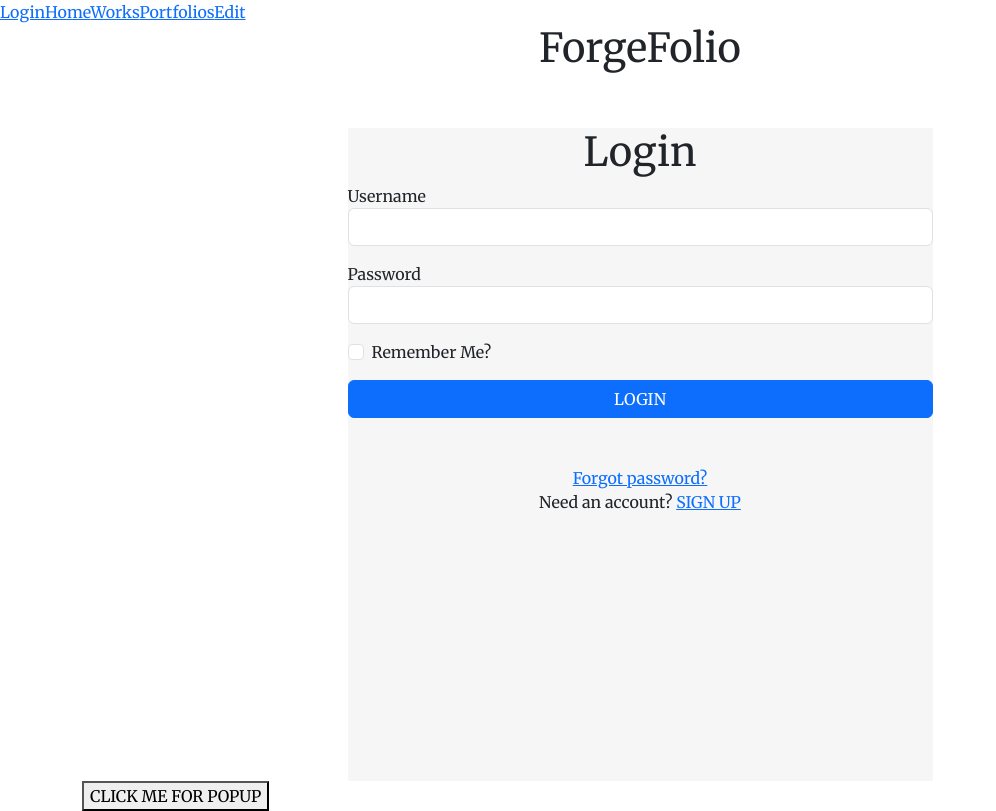
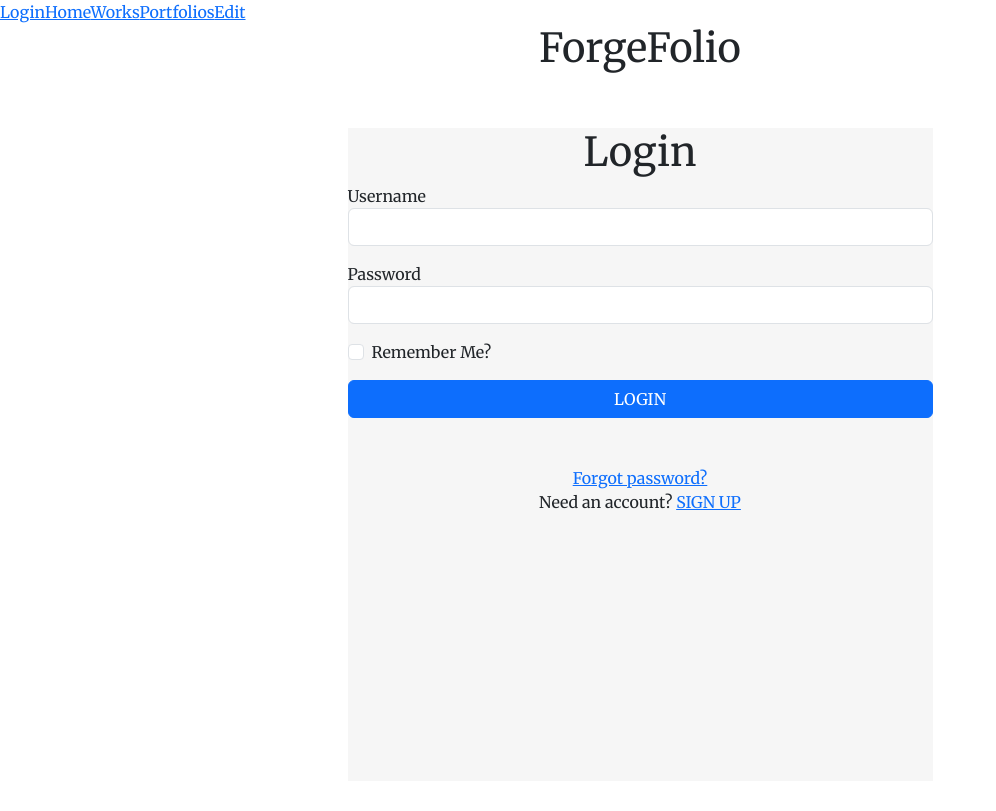
Before and after one commit to shobGup/ForgeFolio, a React (Create React App) app: page / in a window 1280 px wide. Shown: the whole page, without its empty margins (0-996 px from the left). Built offline with nearby package versions, Linux system fonts and the light colour scheme.

Commit message:
moved popup to home page

```diff
--- a/src/pages/Home.js
+++ b/src/pages/Home.js
@@ -1,6 +1,9 @@
-import React from 'react';
+import React, {useState, useRef} from 'react';
 import Image from '../components/Image/Image.js';
 import HomeHeader from '../components/Home Page/HomeHeader.js';
+import Popup from "../components/Popup/Popup";
+import AddWorkPage1 from "../components/AddWork/AddWorkPage1";
+import AddWorkPage2 from "../components/AddWork/AddWorkPage2";
 import './styles/Home.css';
 
 
@@ -25,13 +28,27 @@ const Home = () => {
         .sort((a, b) => new Date(b.createdDate) - new Date(a.createdDate))
         .slice(0, 2);
 
+    const [addWorkPopup, setAddWorkPopup] = useState(false);
+    const [addWorkPage, setAddWorkPage] = useState(0);
+    {/* File Upload */}
+    {/* https://www.youtube.com/shorts/AmtAueCqDX4 */}
+    const ref = useRef();
+    const [file, setFile] = useState(null);
+
     return (
         <div>
             <HomeHeader/>
             <div className="titles">Works</div>
             <div className='images-container'>
                 <div className="add-button-container">
-                    <button className="add-button">+</button>
+                <input type="file" ref={ref} hidden/>
+                <button className="add-button" onClick={() => {
+                    setFile(null);
+                    ref.current.click();
+                    ref.current.onchange = (_) => {
+                        setFile(ref.current.files[0]);
+                        setAddWorkPopup(true);
+                };}}>+</button>
                     <div className="add-button-text">New Work</div>
                 </div>
                 {recentWorks.map((work) => (
@@ -48,8 +65,8 @@ const Home = () => {
             <div className="titles">Portfolios</div>
             <div className='images-container'>
                 <div className="add-button-container">
-                    <button className="add-button">+</button>
-                    <div className="add-button-text">New Portfolio</div>
+                <button className="add-button">+</button>
+                <div className="add-button-text">New Portfolio</div>
                 </div>
                 {recentPortfolios.map((portfolio) => (
                     <Image key={portfolio.title} work={portfolio} />
@@ -62,6 +79,11 @@ const Home = () => {
                     <div className="see-all-container"></div>
                 )}
             </div>
+            <Popup trigger={addWorkPopup} closePopup={() => {setAddWorkPopup(false); setFile(null); ref.current.value = null; setAddWorkPage(0);}}>
+                {
+                    addWorkPage === 0 ? <AddWorkPage1 file={file} setNextPage={setAddWorkPage}/> : <AddWorkPage2 file={file} setNextPage={setAddWorkPage}/>
+                }
+            </Popup>
         </div>
     );
 }
--- a/src/pages/Login.js
+++ b/src/pages/Login.js
@@ -1,30 +1,14 @@
-import React, {useState, useRef} from "react";
+import React from "react";
 import { useNavigate } from "react-router-dom";
 
 import "../styles/Login.css";
-import Popup from "../components/Popup/Popup";
-import AddWorkPage1 from "../components/AddWork/AddWorkPage1";
-import AddWorkPage2 from "../components/AddWork/AddWorkPage2";
-
 const Login = () => {
     const navigate = useNavigate();
-    const ref = useRef();
 
     const handleSubmit = (e) => {
         e.preventDefault();
         navigate("/home")
     }
-
-    const [buttonPopup, setButtonPopup] = useState(false);
-
-    {/* File Upload */}
-    {/* https://www.youtube.com/shorts/AmtAueCqDX4 */}
-    const [file, setFile] = useState(null);
-
-
-    const [addWorkPage, setAddWorkPage] = useState(0);
-
-
     return (
         <div className="container">
             {/* Top Row */}
@@ -61,22 +45,6 @@ const Login = () => {
                     </div>
                 </div>
             </div>
-            <input type="file" ref={ref} hidden/>
-            <button onClick={() => {
-                setFile(null);
-                ref.current.click();
-                ref.current.onchange = (e) => {
-                    setFile(ref.current.files[0]);
-                    setButtonPopup(true);
-                };
-            }}>CLICK ME FOR POPUP</button>
-
-
-            <Popup trigger={buttonPopup} closePopup={() => {setButtonPopup(false); setFile(null); ref.current.value = null; setAddWorkPage(0);}}>
-                {
-                    addWorkPage === 0 ? <AddWorkPage1 file={file} setNextPage={setAddWorkPage}/> : <AddWorkPage2 file={file} setNextPage={setAddWorkPage}/>
-                }
-            </Popup>
         </div>
 
 
```
